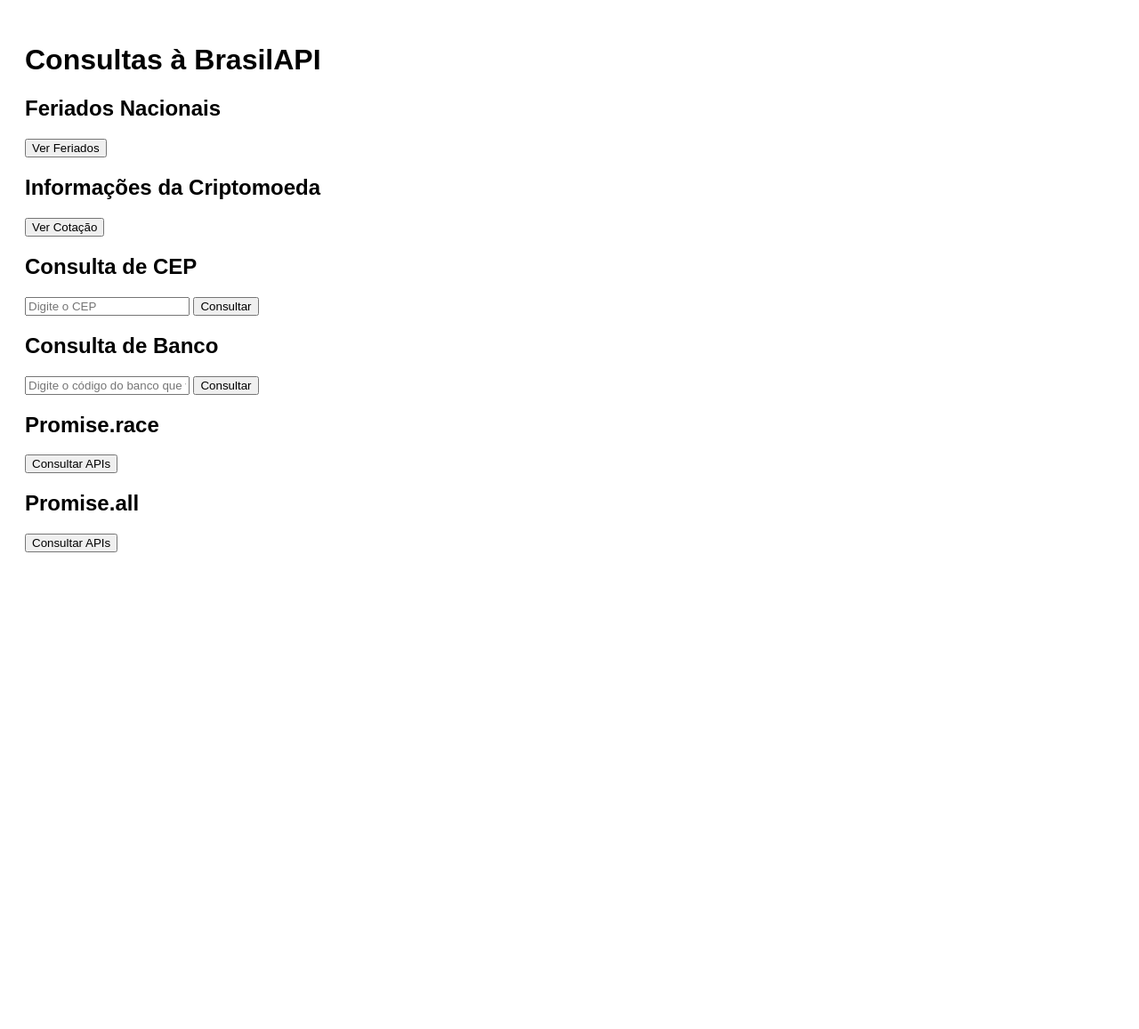
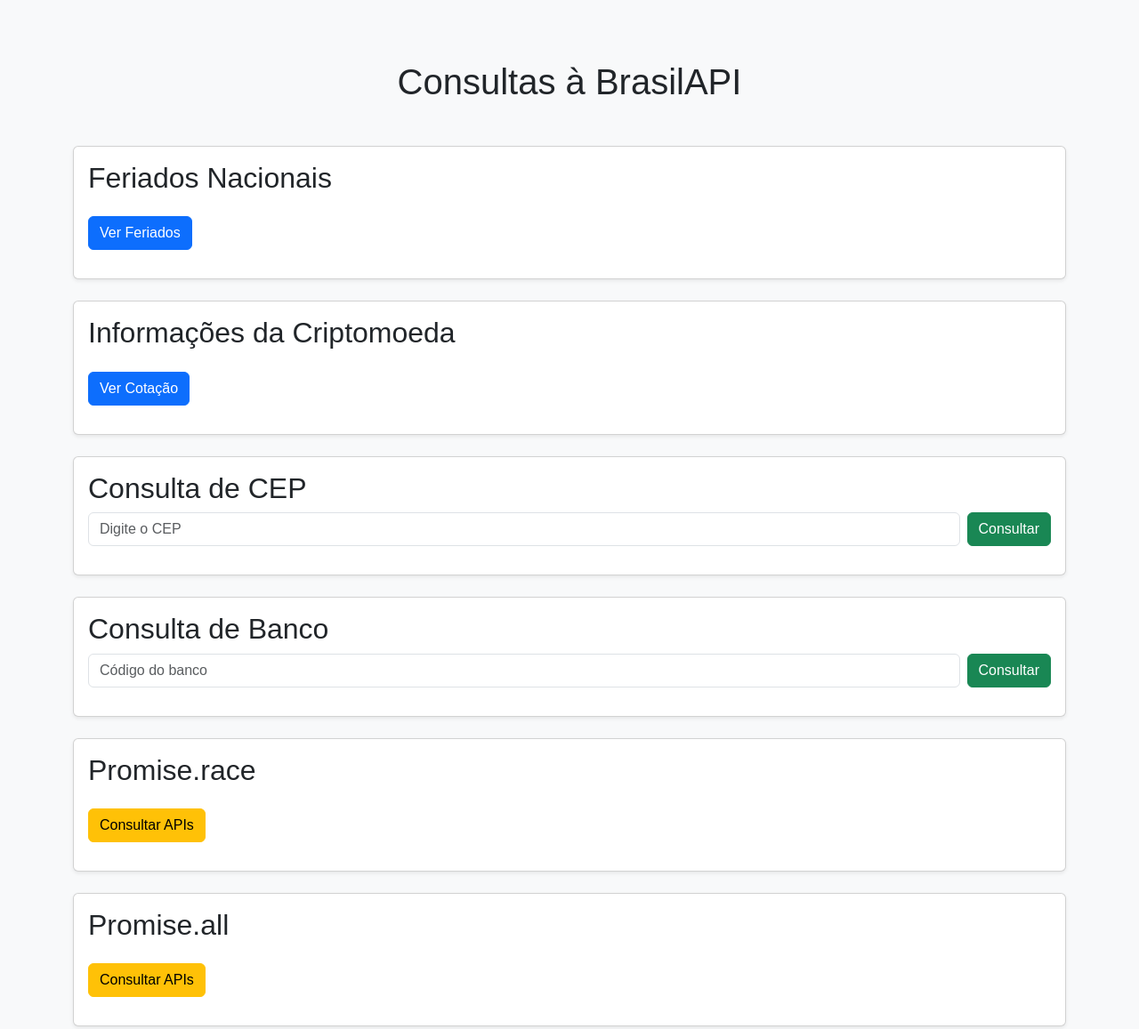
Before and after one commit to w400pedro/design-de-interacao, a plain HTML site: page trab3/index.html in a window 1280 px wide. Shown: the whole page at 89% size. Before the commit the page ends 800 px from the top, so only its background shows below. Drawn offline with nearby package versions, Linux system fonts and the light colour scheme.

Commit message:
Add files via upload

```diff
--- a/trab3/index.html
+++ b/trab3/index.html
@@ -5,56 +5,83 @@
     <meta charset="UTF-8">
     <meta name="viewport" content="width=device-width, initial-scale=1.0">
     <title>Trabalho Design de Interação</title>
+    <link href="https://cdn.jsdelivr.net/npm/bootstrap@5.3.1/dist/css/bootstrap.min.css" rel="stylesheet">
     <link rel="stylesheet" href="style.css">
 </head>
 
-<body>
-    <h1>Consultas à BrasilAPI</h1>
+<body class="bg-light">
+    <div class="container py-5">
+        <h1 class="text-center mb-5">Consultas à BrasilAPI</h1>
 
-    <section>
-        <h2>Feriados Nacionais</h2>
-        <button onclick="fetchFeriados()">Ver Feriados</button>
-        <div id="feriados" class="result"></div>
-    </section>
+        <section class="mb-4">
+            <div class="card shadow-sm">
+                <div class="card-body">
+                    <h2 class="card-title">Feriados Nacionais</h2>
+                    <button class="btn btn-primary mt-3" onclick="fetchFeriados()">Ver Feriados</button>
+                    <div id="feriados" class="result mt-3"></div>
+                </div>
+            </div>
+        </section>
 
-    <section>
-        <h2>Informações da Criptomoeda</h2>
-        <button onclick="fetchCrypto()">Ver Cotação</button>
-        <div id="crypto" class="result"></div>
-    </section>
+        <section class="mb-4">
+            <div class="card shadow-sm">
+                <div class="card-body">
+                    <h2 class="card-title">Informações da Criptomoeda</h2>
+                    <button class="btn btn-primary mt-3" onclick="fetchCrypto()">Ver Cotação</button>
+                    <div id="crypto" class="result mt-3"></div>
+                </div>
+            </div>
+        </section>
 
-    <section>
-        <h2>Consulta de CEP</h2>
-        <form id="cepForm">
-            <input type="text" id="cepInput" placeholder="Digite o CEP" required>
-            <button type="submit">Consultar</button>
-        </form>
-        <div id="cepResult" class="result"></div>
-    </section>
+        <section class="mb-4">
+            <div class="card shadow-sm">
+                <div class="card-body">
+                    <h2 class="card-title">Consulta de CEP</h2>
+                    <form id="cepForm" class="d-flex">
+                        <input type="text" id="cepInput" class="form-control me-2" placeholder="Digite o CEP" required>
+                        <button type="submit" class="btn btn-success">Consultar</button>
+                    </form>
+                    <div id="cepResult" class="result mt-3"></div>
+                </div>
+            </div>
+        </section>
 
-    <section>
-        <h2>Consulta de Banco</h2>
-        <form id="bancoForm">
-            <input type="text" id="bancoInput" placeholder="Digite o código do banco que você deseja consultar"
-                required>
-            <button type="submit">Consultar</button>
-        </form>
-        <div id="bancoResult" class="result"></div>
-    </section>
+        <section class="mb-4">
+            <div class="card shadow-sm">
+                <div class="card-body">
+                    <h2 class="card-title">Consulta de Banco</h2>
+                    <form id="bancoForm" class="d-flex">
+                        <input type="text" id="bancoInput" class="form-control me-2" placeholder="Código do banco" required>
+                        <button type="submit" class="btn btn-success">Consultar</button>
+                    </form>
+                    <div id="bancoResult" class="result mt-3"></div>
+                </div>
+            </div>
+        </section>
 
-    <section>
-        <h2>Promise.race</h2>
-        <button onclick="fetchWithRace()">Consultar APIs</button>
-        <div id="raceResult" class="result"></div>
-    </section>
+        <section class="mb-4">
+            <div class="card shadow-sm">
+                <div class="card-body">
+                    <h2 class="card-title">Promise.race</h2>
+                    <button class="btn btn-warning mt-3" onclick="fetchWithRace()">Consultar APIs</button>
+                    <div id="raceResult" class="result mt-3"></div>
+                </div>
+            </div>
+        </section>
 
-    <section>
-        <h2>Promise.all</h2>
-        <button onclick="fetchWithAll()">Consultar APIs</button>
-        <div id="allResult" class="result"></div>
-    </section>
+        <section>
+            <div class="card shadow-sm">
+                <div class="card-body">
+                    <h2 class="card-title">Promise.all</h2>
+                    <button class="btn btn-warning mt-3" onclick="fetchWithAll()">Consultar APIs</button>
+                    <div id="allResult" class="result mt-3"></div>
+                </div>
+            </div>
+        </section>
+    </div>
 
     <script src="script.js"></script>
+    <script src="https://cdn.jsdelivr.net/npm/bootstrap@5.3.1/dist/js/bootstrap.bundle.min.js"></script>
 </body>
 
 </html>
```
